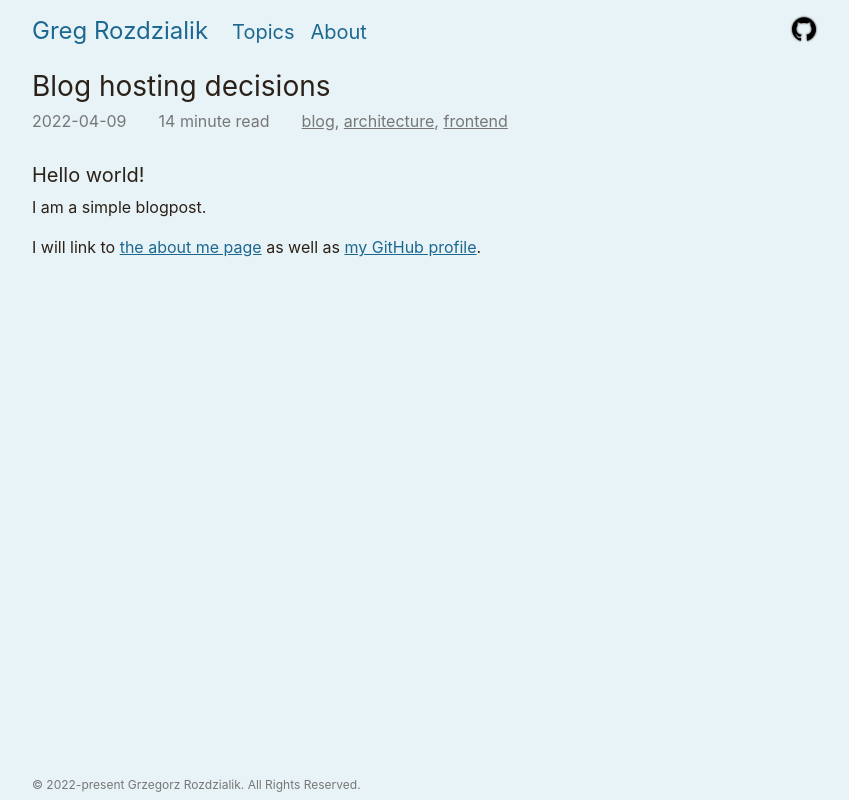
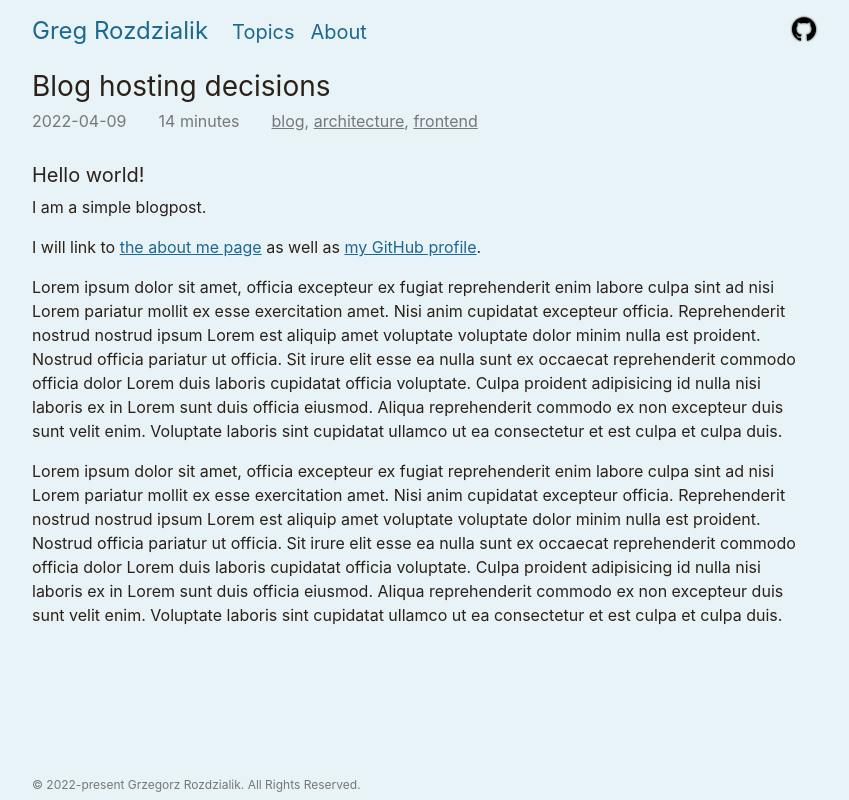
Before and after one commit to Gelio/blog, a Next.js app: page /article/blog-hosting-decisions in a window 1280 px wide. Shown: the whole page, without its empty margins (216-1065 px from the left). Built offline with nearby package versions, Linux system fonts and the light colour scheme.

Commit message:
feat(topic): display reading time

```diff
--- a/components/ArticleCard/ArticleCard.tsx
+++ b/components/ArticleCard/ArticleCard.tsx
@@ -24,14 +24,14 @@ export const ArticleCard = ({
   summary,
   className,
   tagNames,
-  readingDuration,
+  readingTimeMin,
   createdDate,
 }: ArticleCardProps) => (
   <StyledArticleCardContainer className={className} as="article">
     <StyledArticleCardTitle as={titleAs}>{title}</StyledArticleCardTitle>
 
     <ArticleMeta
-      readingDuration={readingDuration}
+      readingTimeMin={readingTimeMin}
       createdDate={createdDate}
       tagNames={tagNames}
     />
--- a/components/ArticleMeta/ArticleMeta.tsx
+++ b/components/ArticleMeta/ArticleMeta.tsx
@@ -5,20 +5,22 @@ import { Tags } from "../Tags";
 
 interface ArticleMetaProps {
   createdDate: string;
-  readingDuration: string;
+  readingTimeMin: number;
   tagNames: string[];
 }
 
 export const ArticleMeta = ({
   createdDate,
-  readingDuration,
+  readingTimeMin,
   tagNames,
 }: ArticleMetaProps) => (
   <StyledArticleMetaContainer>
     <StyledArticleMetaItem>
       {formatDateString(createdDate)}
     </StyledArticleMetaItem>
-    <StyledArticleMetaItem>{readingDuration}</StyledArticleMetaItem>
+    <StyledArticleMetaItem>
+      {formatReadingTime(readingTimeMin)}
+    </StyledArticleMetaItem>
     <StyledArticleMetaItem>
       <Tags names={tagNames} />
     </StyledArticleMetaItem>
@@ -46,3 +48,11 @@ const formatDateString = (dateString: string) => {
 };
 
 const padDateElement = (value: number) => value.toString().padStart(2, "0");
+
+const formatReadingTime = (readingTimeMin: number) => {
+  const roundedReadingTimeMin = Math.ceil(readingTimeMin);
+
+  return `${roundedReadingTimeMin} minute${
+    roundedReadingTimeMin === 1 ? "" : "s"
+  }`;
+};
--- a/components/ArticlePage/ArticleHeader.tsx
+++ b/components/ArticlePage/ArticleHeader.tsx
@@ -16,7 +16,7 @@ interface ArticleHeaderProps extends ComponentProps<typeof ArticleMeta> {
 export const ArticleHeader = ({
   title,
   createdDate,
-  readingDuration,
+  readingTimeMin: readingDuration,
   tagNames,
 }: ArticleHeaderProps) => (
   <StyledArticleHeader>
@@ -24,7 +24,7 @@ export const ArticleHeader = ({
 
     <ArticleMeta
       createdDate={createdDate}
-      readingDuration={readingDuration}
+      readingTimeMin={readingDuration}
       tagNames={tagNames}
     />
   </StyledArticleHeader>
--- a/components/HomePage/HomePage.tsx
+++ b/components/HomePage/HomePage.tsx
@@ -18,7 +18,7 @@ export const HomePage = () => {
 
       <StyledArticleCardsContainer>
         <ArticleCard
-          readingDuration="14 minutes"
+          readingTimeMin={14}
           createdDate="2022-05-01"
           tagNames={["blog", "architecture", "frontend"]}
           title="Blog hosting decisions"
@@ -29,7 +29,7 @@ export const HomePage = () => {
         />
 
         <ArticleCard
-          readingDuration="14 minutes"
+          readingTimeMin={14}
           createdDate="2022-05-01"
           tagNames={["blog", "architecture", "frontend"]}
           title="Blog hosting decisions"
@@ -40,7 +40,7 @@ export const HomePage = () => {
         />
 
         <ArticleCard
-          readingDuration="14 minutes"
+          readingTimeMin={14}
           createdDate="2022-05-01"
           tagNames={["blog", "architecture", "frontend"]}
           title="Blog hosting decisions"
--- a/components/TopicPage/TopicPage.tsx
+++ b/components/TopicPage/TopicPage.tsx
@@ -53,7 +53,7 @@ export const TopicPage = ({ topicName, postsResult }: TopicPageProps) => {
                 {posts.map((post) => (
                   <ArticleCard
                     key={post.contentMetadata.slug}
-                    readingDuration="14 minutes"
+                    readingTimeMin={post.contentMetadata.readingTimeMin}
                     createdDate={post.contentMetadata.date}
                     tagNames={post.contentMetadata.tags}
                     title={post.contentMetadata.title}
--- a/content-processing/indexes/per-topic.ts
+++ b/content-processing/indexes/per-topic.ts
@@ -102,6 +102,7 @@ const contentMetadataSchema = z.object({
   date: z.string(),
   tags: z.array(z.string()),
   slug: z.string(),
+  readingTimeMin: z.number(),
 });
 
 const topicIndexSchema = z.array(
--- a/content/2022/06/11-simple-post.mdx
+++ b/content/2022/06/11-simple-post.mdx
@@ -11,3 +11,25 @@ I am a simple blogpost.
 
 I will link to [the about me page](/about) as well as [my GitHub
 profile](https://github.com/Gelio).
+
+Lorem ipsum dolor sit amet, officia excepteur ex fugiat reprehenderit enim
+labore culpa sint ad nisi Lorem pariatur mollit ex esse exercitation amet. Nisi
+anim cupidatat excepteur officia. Reprehenderit nostrud nostrud ipsum Lorem est
+aliquip amet voluptate voluptate dolor minim nulla est proident. Nostrud
+officia pariatur ut officia. Sit irure elit esse ea nulla sunt ex occaecat
+reprehenderit commodo officia dolor Lorem duis laboris cupidatat officia
+voluptate. Culpa proident adipisicing id nulla nisi laboris ex in Lorem sunt
+duis officia eiusmod. Aliqua reprehenderit commodo ex non excepteur duis sunt
+velit enim. Voluptate laboris sint cupidatat ullamco ut ea consectetur et est
+culpa et culpa duis.
+
+Lorem ipsum dolor sit amet, officia excepteur ex fugiat reprehenderit enim
+labore culpa sint ad nisi Lorem pariatur mollit ex esse exercitation amet. Nisi
+anim cupidatat excepteur officia. Reprehenderit nostrud nostrud ipsum Lorem est
+aliquip amet voluptate voluptate dolor minim nulla est proident. Nostrud
+officia pariatur ut officia. Sit irure elit esse ea nulla sunt ex occaecat
+reprehenderit commodo officia dolor Lorem duis laboris cupidatat officia
+voluptate. Culpa proident adipisicing id nulla nisi laboris ex in Lorem sunt
+duis officia eiusmod. Aliqua reprehenderit commodo ex non excepteur duis sunt
+velit enim. Voluptate laboris sint cupidatat ullamco ut ea consectetur et est
+culpa et culpa duis.
--- a/package.json
+++ b/package.json
@@ -18,6 +18,7 @@
     "next": "12.1.6",
     "react": "18.1.0",
     "react-dom": "18.1.0",
+    "reading-time": "^1.5.0",
     "rimraf": "^3.0.2",
     "zod": "^3.17.3"
   },
--- a/pages/article/[slug].tsx
+++ b/pages/article/[slug].tsx
@@ -16,7 +16,7 @@ const ArticlePage = () => {
       <StyledArticleContainer>
         <ArticleHeader
           title="Blog hosting decisions"
-          readingDuration="14 minute read"
+          readingTimeMin={14}
           createdDate="2022-04-09"
           tagNames={["blog", "architecture", "frontend"]}
         />
```
Also changed, not shown: content-processing/parse-content.ts (+13 -5 lines), 1 other file (tests, documents, lock files or other folders).
